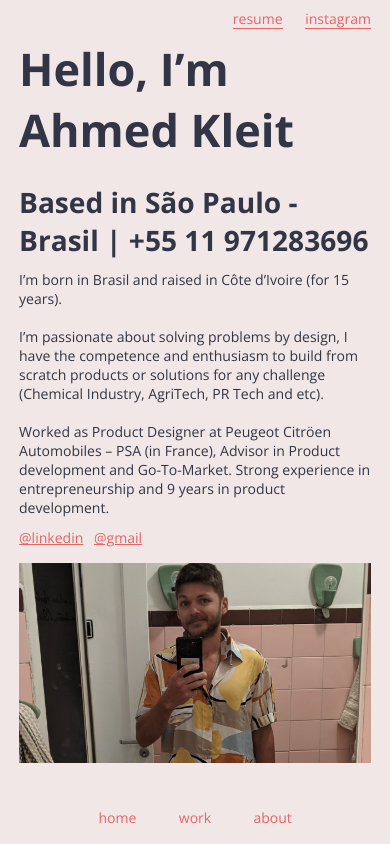
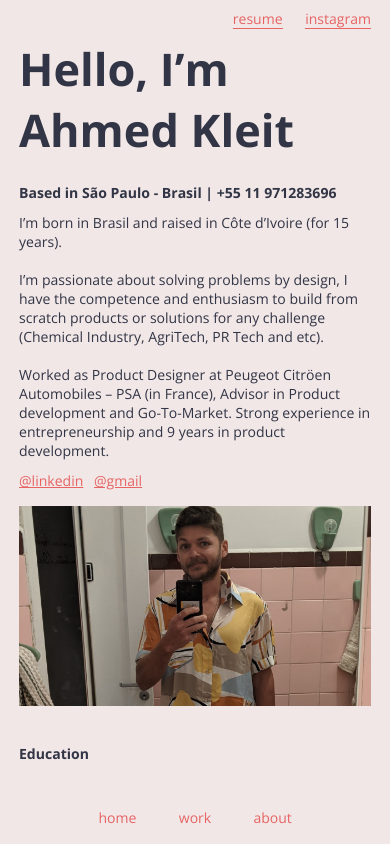
Before and after one commit to ahmedkleit/ahmed-kleit-site-2022, a Nuxt app: page /about in a window 390 px wide. Built offline with nearby package versions, Linux system fonts and the light colour scheme; what @splidejs/vue-splide would draw is missing.

Commit message:
Fix responsividade

```diff
--- a/pages/about.vue
+++ b/pages/about.vue
@@ -157,6 +157,10 @@ export default Vue.extend({
     padding: 0 10px;
   }
 
+  .about-container h2 {
+    font-size: 1.563rem !important;
+  }
+
   .experience-and-education {
     display: grid;
     grid-template-rows: auto 1fr;
@@ -205,7 +209,7 @@ export default Vue.extend({
 }
 
 .about-container h2 {
-  font-size: 3.125rem;
+  font-size: 1.563rem;
   font-weight: bold;
   margin-top: 2.5rem;
 }
--- a/pages/work/knewin.vue
+++ b/pages/work/knewin.vue
@@ -546,14 +546,14 @@ li {
       'saas-title saas-title'
       'saas-subtitle saas-subtitle'
       'saas saas'
-      'intelligence-title .'
-      'intelligence-subtitle .'
+      'intelligence-title intelligence-title'
+      'intelligence-subtitle intelligence-subtitle'
       'intelligence .'
       'enterprise-title enterprise-title'
       'enterprise-subtitle enterprise-subtitle'
       'enterprise enterprise'
-      'rd-title .'
-      'rd-subtitle .'
+      'rd-title rd-title'
+      'rd-subtitle rd-subtitle'
       'rd .';
   }
 
```
